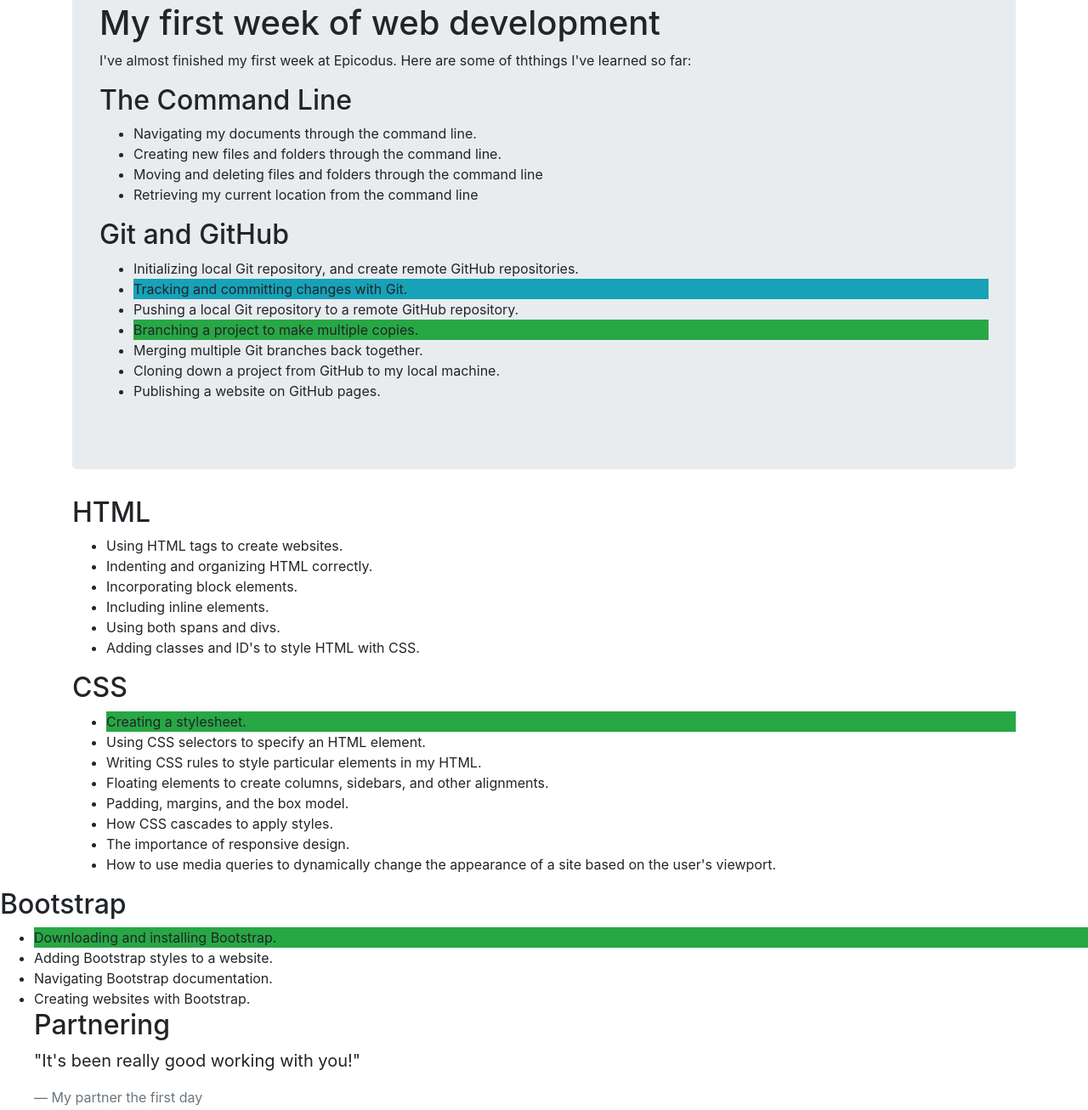
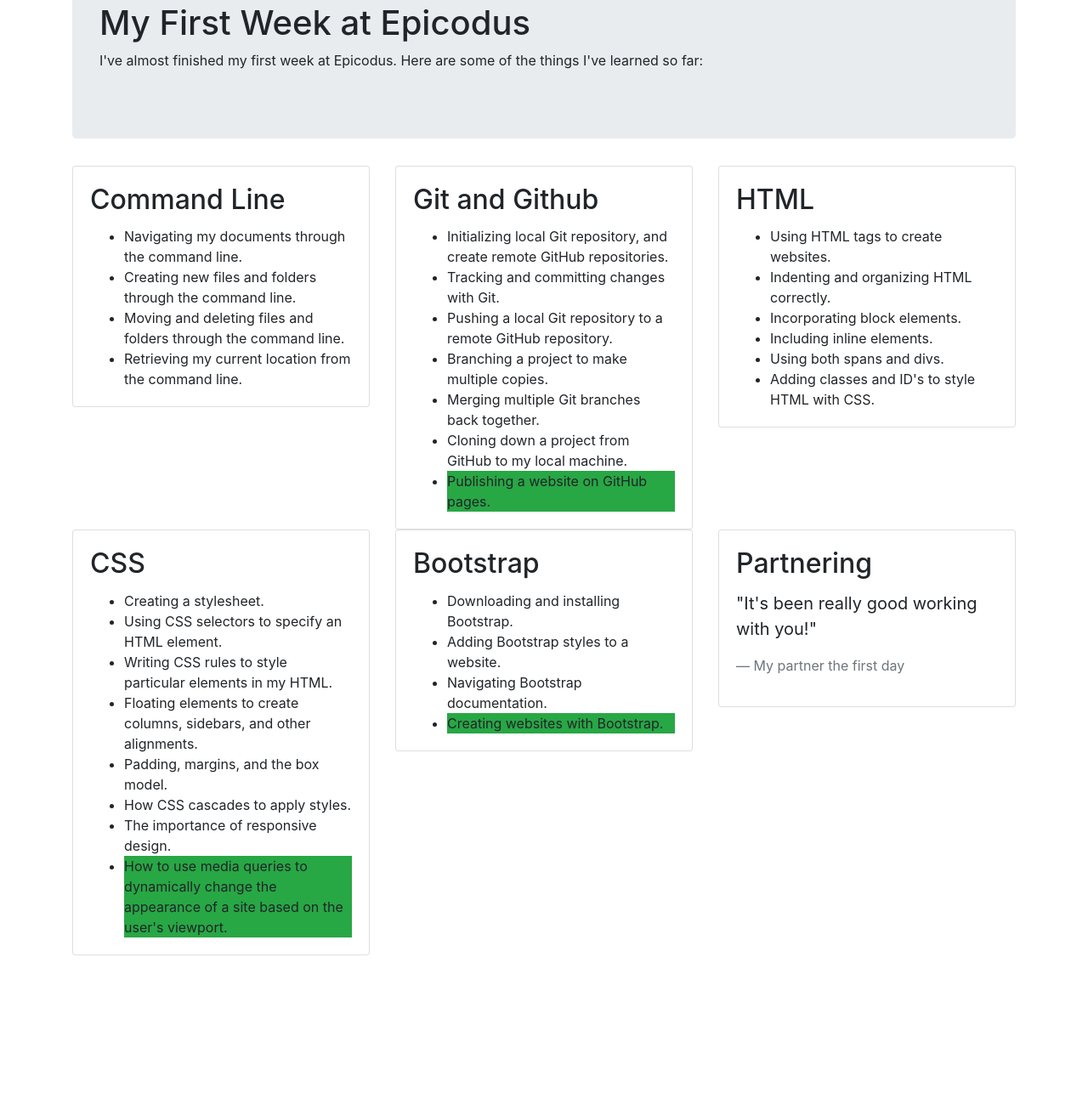
Before and after one commit to freiland/week-in-review, a plain HTML site: page index.html in a window 1280 px wide. Shown: the part 61-1367 px from the top of the page at 85% size. After the commit the page ends 1185 px from the top, so only its background shows below. Drawn offline with Linux system fonts and the light colour scheme.

Commit message:
add boostrap columns and rows to index.html

```diff
--- a/index.html
+++ b/index.html
@@ -8,66 +8,103 @@
 <body>
   <div class="container">
     <div class="jumbotron">
-  <h1>My first week of web development</h1>
+      <h1>My First Week at Epicodus</h1>
       <p>
-    I've almost finished my first week at Epicodus. Here are some of ththings I've learned so far:
+        I've almost finished my first week at Epicodus. Here are some of the things I've learned so far:
       </p>
-  <h2>The Command Line</h2>
-  <ul>
+    </div>
+    <div class="row">
+      <div class="col-md-4">
+        <div class="card">
+          <div class="card-body">
+            <h2 class="card-title">Command Line</h2>
+            <ul class="card-text">
               <li>Navigating my documents through the command line.</li>
               <li>Creating new files and folders through the command line.</li>
-    <li>Moving and deleting files and folders through the command line</li>
-    <li>Retrieving my current location from the command line</li>
+              <li>Moving and deleting files and folders through the command line.</li>
+              <li>Retrieving my current location from the command line.</li>
             </ul>
-  <h2>Git and GitHub</h2>
-  <ul>
+          </div>
+        </div>
+      </div>
+      <div class="col-md-4">
+        <div class="card">
+          <div class="card-body">
+            <h2 class="card-title">Git and Github</h2>
+            <ul class="card-text">
               <li>Initializing local Git repository, and create remote GitHub repositories.</li>
-    <li class="bg-info">Tracking and committing changes with Git.</li>
+              <li>Tracking and committing changes with Git.</li>
               <li>Pushing a local Git repository to a remote GitHub repository.</li>
-    <li class="bg-success">Branching a project to make multiple copies.</li>
+              <li>Branching a project to make multiple copies.</li>
               <li>Merging multiple Git branches back together.</li>
               <li>Cloning down a project from GitHub to my local machine.</li>
-    <li>Publishing a website on GitHub pages.</li>
+              <li class="bg-success">Publishing a website on GitHub pages.</li>
             </ul>
           </div>
-  <h2>HTML</h2>
-  <ul>
+        </div>
+      </div>
+      <div class="col-md-4">
+        <div class="card">
+          <div class="card-body">
+            <h2 class="card-title">HTML</h2>
+            <ul class="card-text">
               <li>Using HTML tags to create websites.</li>
               <li>Indenting and organizing HTML correctly.</li>
-    <li class="bg success">Incorporating block elements.</li>
+              <li>Incorporating block elements.</li>
               <li>Including inline elements.</li>
               <li>Using both spans and divs.</li>
               <li>Adding classes and ID's to style HTML with CSS.</li>
             </ul>
-  <h2>CSS</h2>
-  <ul>
-    <li class="bg-success">Creating a stylesheet.</li>
+          </div>
+        </div>
+      </div>
+    </div>
+    <div class="row">
+      <div class="col-md-4">
+        <div class="card">
+          <div class="card-body">
+            <h2 class="card-title">CSS</h2>
+            <ul class="card-text">
+              <li>Creating a stylesheet.</li>
               <li>Using CSS selectors to specify an HTML element.</li>
               <li>Writing CSS rules to style particular elements in my HTML.</li>
               <li>Floating elements to create columns, sidebars, and other alignments.</li>
               <li>Padding, margins, and the box model.</li>
               <li>How CSS cascades to apply styles.</li>
               <li>The importance of responsive design.</li>
-    <li>How to use media queries to dynamically change the appearance of a site based on the user's viewport.</li>
+              <li class="bg-success">How to use media queries to dynamically change the appearance of a site based on the user's viewport.</li>
             </ul>
           </div>
-  <h2>Bootstrap</h2>
-  <ul>
-    <li class="bg-success">Downloading and installing Bootstrap.</li>
+        </div>
+      </div>
+      <div class="col-md-4">
+        <div class="card">
+          <div class="card-body">
+            <h2 class="card-title">Bootstrap</h2>
+            <ul class="card-text">
+              <li>Downloading and installing Bootstrap.</li>
               <li>Adding Bootstrap styles to a website.</li>
               <li>Navigating Bootstrap documentation.</li>
-    <li>Creating websites with Bootstrap.</li>
-  <h2>Partnering</h2>
+              <li class="bg-success">Creating websites with Bootstrap.</li>
+            </ul>
+          </div>
+        </div>
+      </div>
+      <div class="col-md-4">
+        <div class="card">
+          <div class="card-body">
+            <h2 class="card-title">Partnering</h2>
+            <div class="card-text">
               <blockquote class="blockquote">
                 <p>"It's been really good working with you!"</p>
                 <footer class="blockquote-footer">My partner the first day</footer>
               </blockquote>
-  </ul>
-
-
-
-
-
+            </div>
+          </div>
+        </div>
+      </div>
+    </div>
+  </div>
 </body>
 
 </html>
```
Lines whose indentation alone changed are shown as unchanged.
